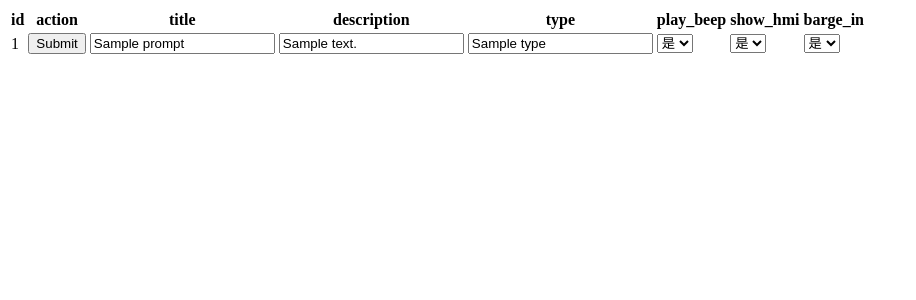
After one commit to senandtihiro/mongo_demo, a Python web app: template templates/prompt_edit.html in a window 1280 px wide. The commit adds this page. Shown: the top 300 px of the page, without its empty margins (0-916 px from the left). Run offline with Jinja, Linux system fonts and the light colour scheme; the template is opened without the code that fills it: most values are stand-ins (such as "Sample title", 1, 10 or a date in 2020).

Commit message:
修改功能实现

```diff
--- /dev/null
+++ b/templates/prompt_edit.html
@@ -0,0 +1,50 @@
+<!DOCTYPE html>
+<html lang="en">
+<head>
+    <meta charset="UTF-8">
+    <title>edit prompt</title>
+</head>
+<body>
+    <div>
+        <table id="example" class="table">
+            <thead>
+                <tr>
+                    <th>id</th>
+                    <th>action</th>
+                    <th>title</th>
+                    <th>description</th>
+                    <th>type</th>
+                    <th>play_beep</th>
+                    <th>show_hmi</th>
+                    <th>barge_in</th>
+                </tr>
+            </thead>
+            <tbody>
+                <tr>
+                    <form action={{ url_for('prompt.modify') }} method='post'>
+                        <td><input type="hidden" name="id" value={{ prompt.id }}>{{ prompt.id }}</td>
+                        <td><input type="submit"></td>
+                        <td><input id="id-input-title" type="text" name="title" value="{{ prompt.title }}" required></td>
+                        <td><input type="text" name="description" value="{{ prompt.description }}"></td>
+                        <td>
+                            <input type="text" name="type" value="{{ prompt.type }}">
+                        </td>
+                        <td><select name="play_beep">
+                            <option value="True">是</option>
+                            <option value="False">否</option>
+                        </select></td>
+                        <td><select name="show_hmi">
+                            <option value="True">是</option>
+                            <option value="False">否</option>
+                        </select></td>
+                        <td><select name="barge_in">
+                            <option value="True">是</option>
+                            <option value="False">否</option>
+                        </select></td>
+                    </form>
+                </tr>
+            </tbody>
+        </table>
+    </div>
+</body>
+</html>
```
Also changed, not shown: routes/prompt.py (+14 -1 lines), templates/prompt.html (+8 -4 lines).
